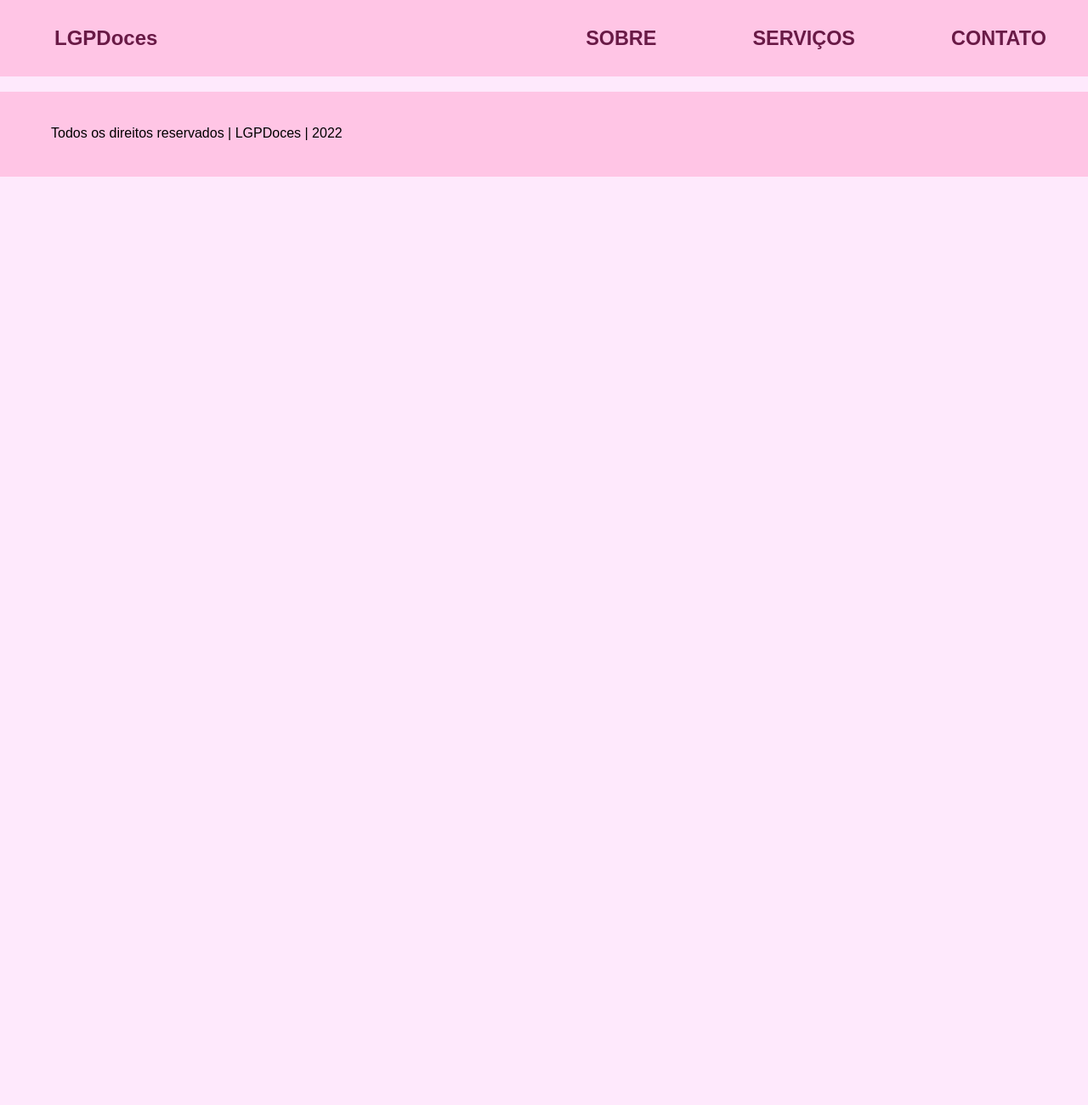
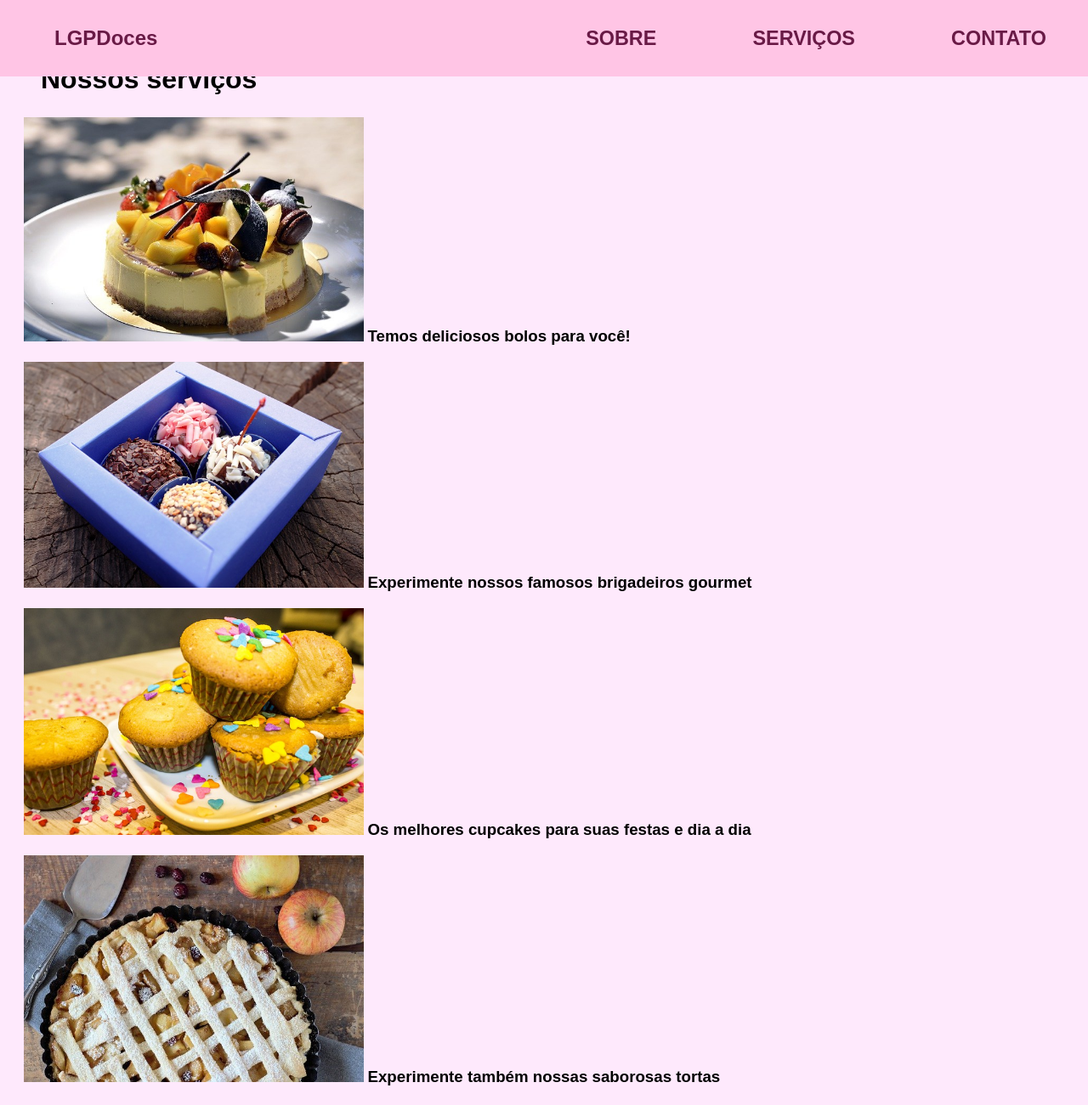
Before and after one commit to guillepinho/dojo-landing-pg, a plain HTML site: page index.html in a window 1280 px wide. Shown: the top 1301 px of the page at 85% size. Before the commit the page ends 800 px from the top, so only its background shows below. Drawn offline with Linux system fonts and the light colour scheme.

Commit message:
adicionando item 6, nossos serviços

```diff
--- a/index.html
+++ b/index.html
@@ -23,6 +23,23 @@
         </nav>
 </header>
 
+<section id="section-item-six">
+  <h2>Nossos serviços</h2>
+  <article><img src="./images/bolo.jpeg" alt="Bolo lindo" class="right">
+  <h3 class="product">Temos deliciosos bolos para você!</h3>
+  </article>
+  <article><img src="./images/brigadeiros.jpeg" alt="Brigadeiros irresistiveis" class="right">
+    <h3 class="product">Experimente nossos famosos brigadeiros gourmet</h3>
+  </article>
+  <article><img src="./images/cupcakes.jpeg" alt="Cupcakes incriveis" class="right">
+    <h3 class="product">Os melhores cupcakes para suas festas e dia a dia</h3>
+  </article>
+  <article><img src="./images/torta.jpeg" alt="Torta deliciosa" class="right">
+    <h3 class="product">Experimente também nossas saborosas tortas</h3>
+  </article>
+</section>
+
+
 <footer id="page-footer">
   <p>Todos os direitos reservados | LGPDoces | 2022</p>
 </footer>
--- a/style.css
+++ b/style.css
@@ -50,6 +50,27 @@ nav ul {
     font-size: 20px;
 }
 
+
+#section-item-six {
+    margin: 40px 20px 0 ;
+    display: inline-block;
+}
+
+#section-item-six h2 {
+    font-size: 32px;
+    margin-left: 20px;
+}
+
+.right {
+    display: inline-block;
+    width: 400px;
+}
+
+.product {
+    display: inline-block;
+    text-align: center;
+}
+
 #page-footer {
     background-color: #FFC5E5;
     height: 100px;
```
